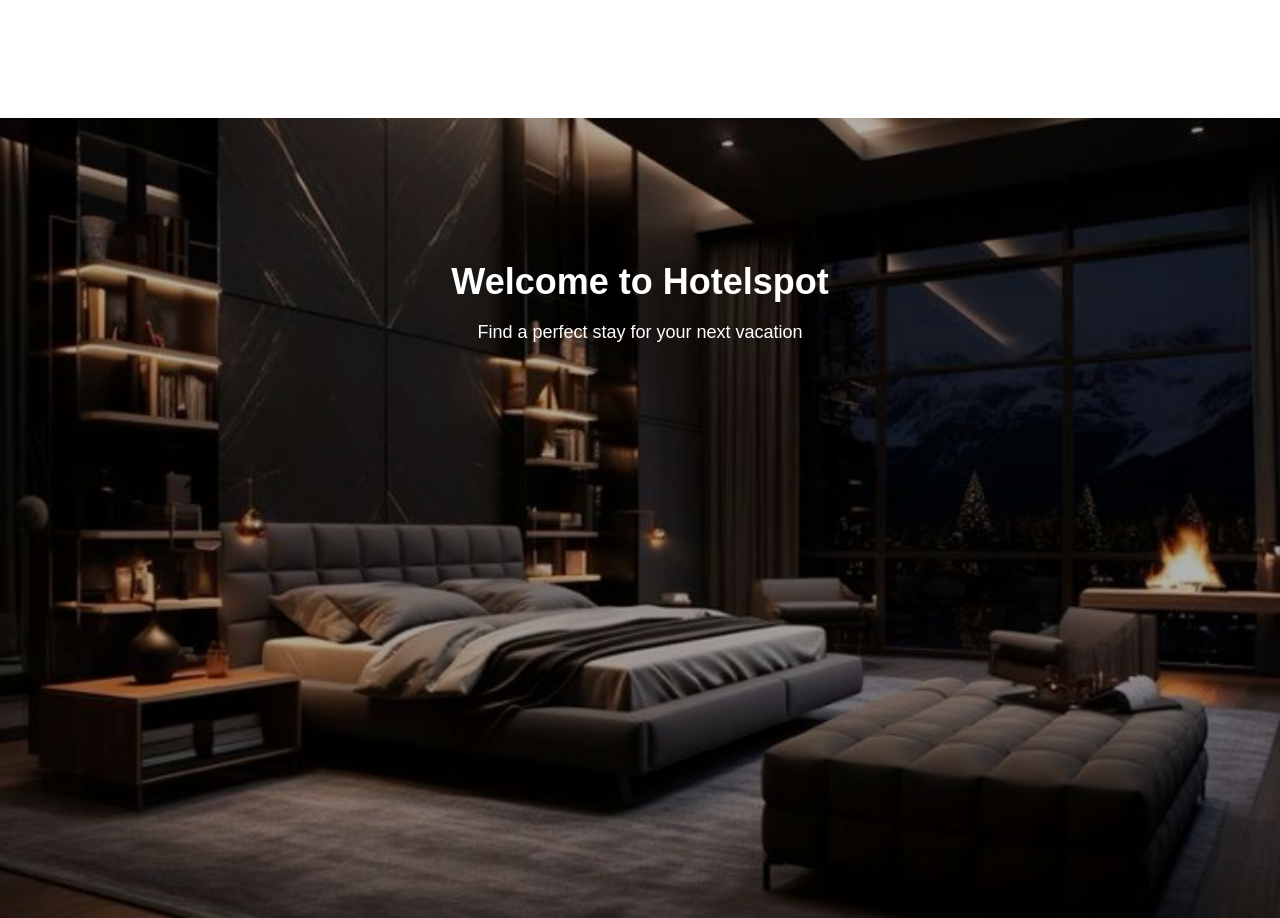
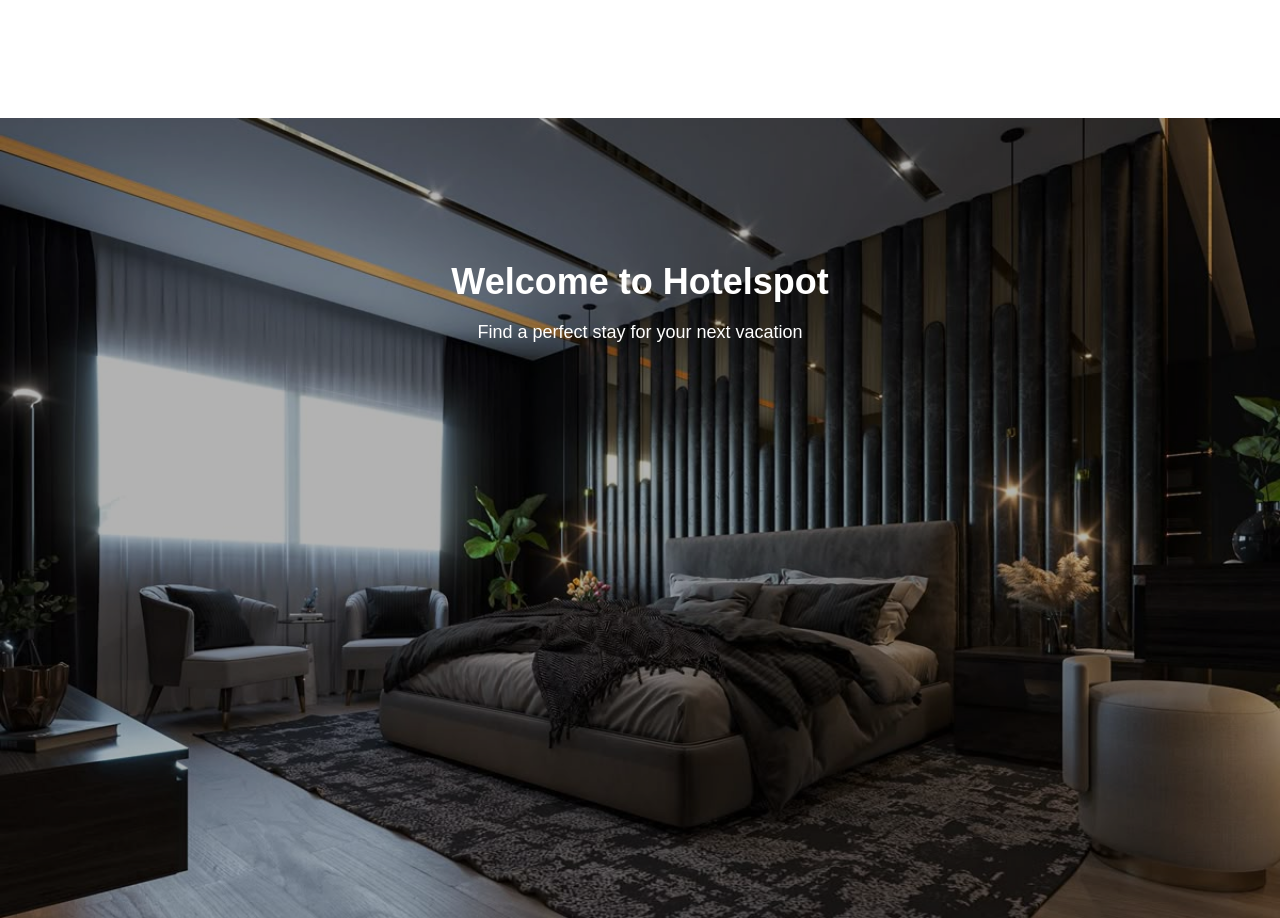
Before and after one commit to asrim10/hotel_spot, a Next.js app: page / in a window 1280 px wide. Built offline with nearby package versions, Linux system fonts and the light colour scheme.

Commit message:
a_dummy_dashboard_created_after_login

```diff
--- a/app/(auth)/_components/LoginForm.tsx
+++ b/app/(auth)/_components/LoginForm.tsx
@@ -24,7 +24,7 @@ export default function LoginForm() {
   const submit = async (values: LoginData) => {
     startTransition(async () => {
       await new Promise((resolve) => setTimeout(resolve, 800));
-      router.push("/");
+      router.push("/dashboard");
     });
     console.log("login", values);
   };
--- /dev/null
+++ b/app/(auth)/dashboard/page.tsx
@@ -0,0 +1,3 @@
+export default function Page() {
+  return <div className="text-black bg-amber-50 font-bold">Dashboard Page</div>;
+}
--- a/app/(public)/page.tsx
+++ b/app/(public)/page.tsx
@@ -2,7 +2,7 @@ export default function Home() {
   return (
     <main
       className="min-h-screen bg-cover bg-center"
-      style={{ backgroundImage: "url('/images/hotel.jpg')" }}
+      style={{ backgroundImage: "url('/images/hotel1.jpg')" }}
     >
       <div className="min-h-screen w-full bg-black/30">
         <div className="max-w-7xl mx-auto px-4 py-36 text-center text-white">
```
Also changed, not shown: public/images/hotel1.jpg (added).
